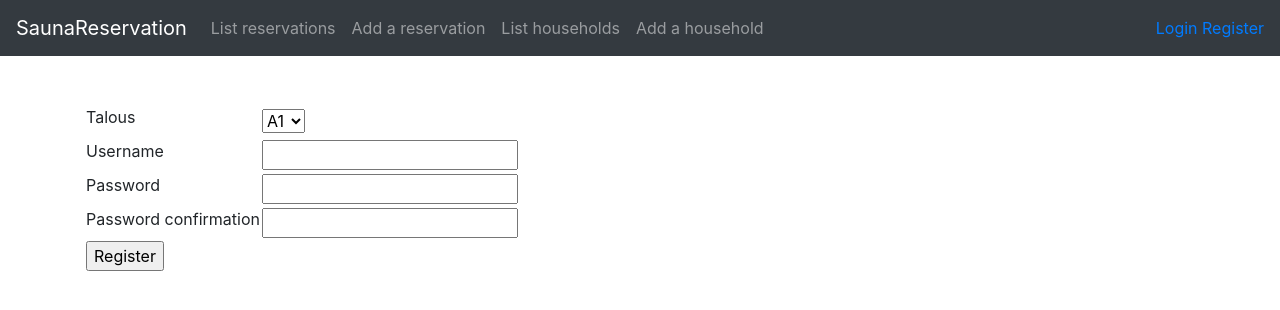
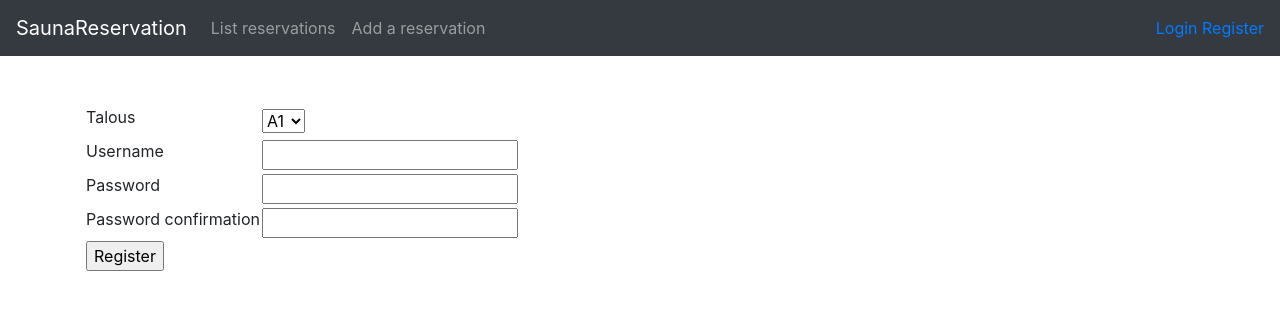
Before and after one commit to selinale/tsoha-sauna, a Flask app: page /auth/register in a window 1280 px wide. Shown: the top 310 px of the page. Run offline with Flask 2, Linux system fonts and the light colour scheme; some libraries are stand-ins or nearby versions.

Commit message:
ulkoasun siistiminen

```diff
--- a/application/templates/layout.html
+++ b/application/templates/layout.html
@@ -25,14 +25,6 @@
 
           <li class="nav-item">
             <a class="nav-link" href="{{ url_for('reservations_form') }} ">Add a reservation</a>
-          </li>
-
-          <li class="nav-item">
-            <a class="nav-link" href="{{ url_for('list_households') }} ">List households</a>
-          </li>
-
-          <li class="nav-item">
-            <a class="nav-link" href="{{ url_for('households_form') }} ">Add a household</a>
           </li>
         </ul>
 
```
